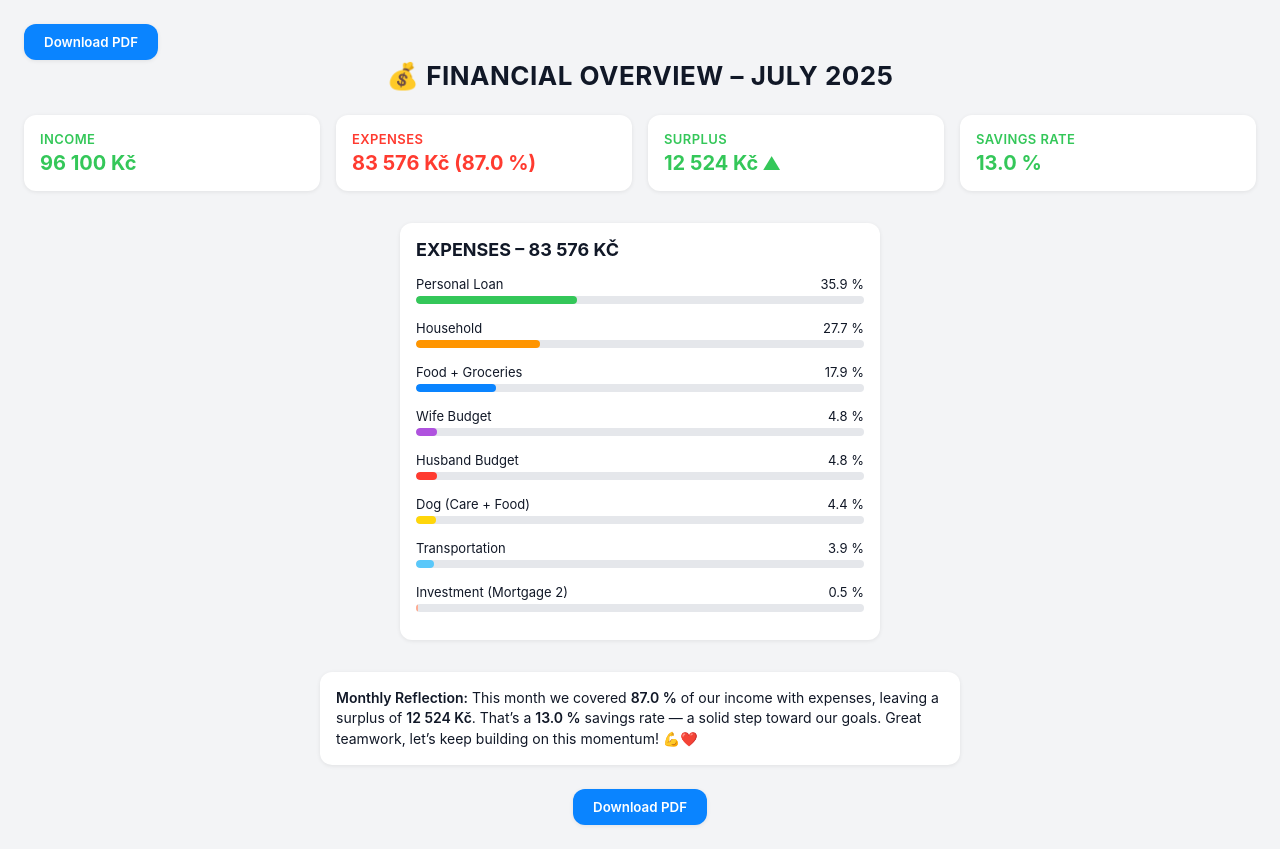
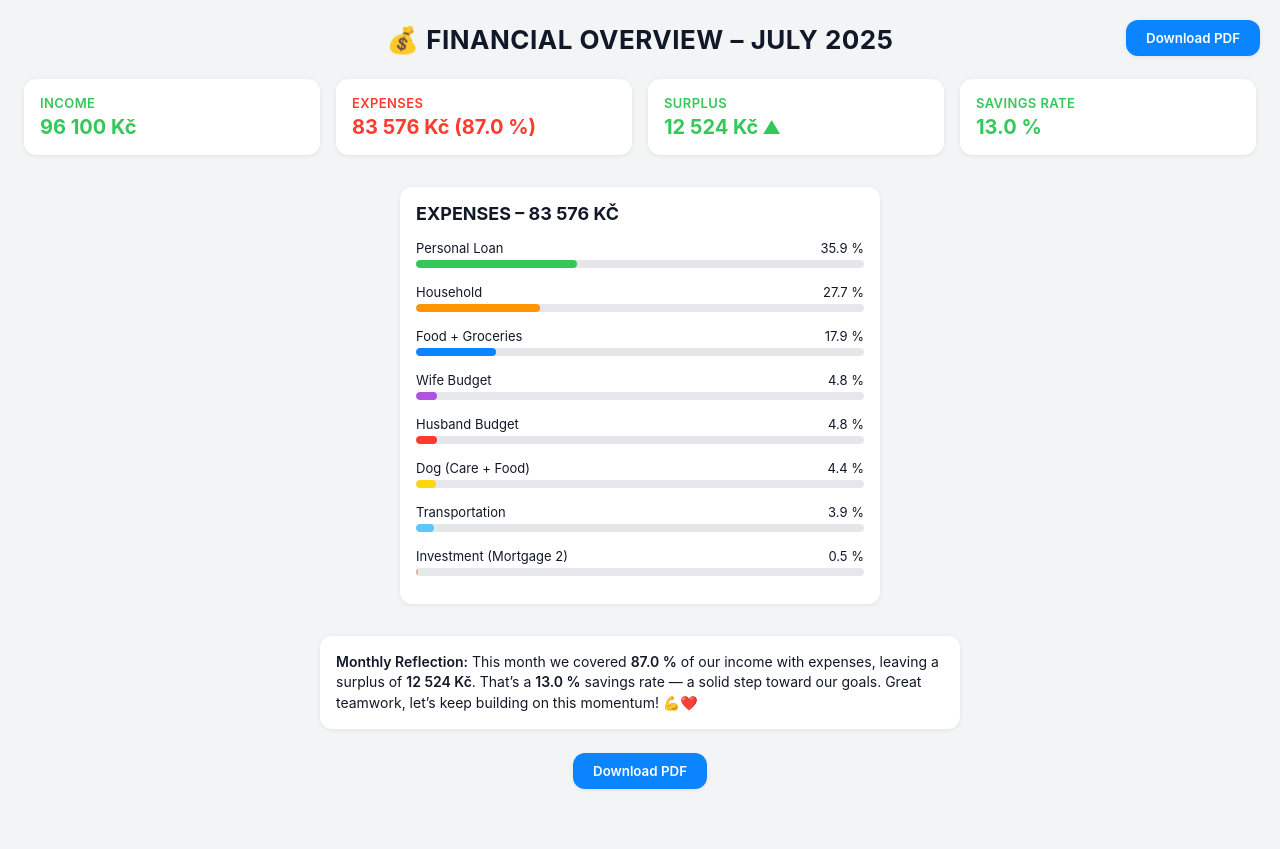
Before and after one commit to Tomikoravec911/budget-report, a plain HTML site: page index.html in a window 1280 px wide. After the commit the page ends 813 px from the top, so only its background shows below. Drawn offline with Linux system fonts and the light colour scheme.

Commit message:
Update index.html

```diff
--- a/index.html
+++ b/index.html
@@ -22,6 +22,11 @@
       --peach: #ffab91;
       --grey: #b0bec5;
     }
+    .pdf-download {
+  position: absolute;
+  top: 20px;
+  right: 20px;
+}
     * { box-sizing: border-box; margin: 0; padding: 0; font-family: -apple-system, BlinkMacSystemFont, 'Segoe UI', Roboto, Helvetica, Arial, sans-serif; }
     body { background: var(--bg); color: var(--text); padding: 24px; }
     h1 { text-align: center; font-size: 26px; font-weight: 700; margin-bottom: 24px; letter-spacing: .5px; text-transform: uppercase; display: flex; justify-content: center; align-items: center; gap: 8px; }
```
